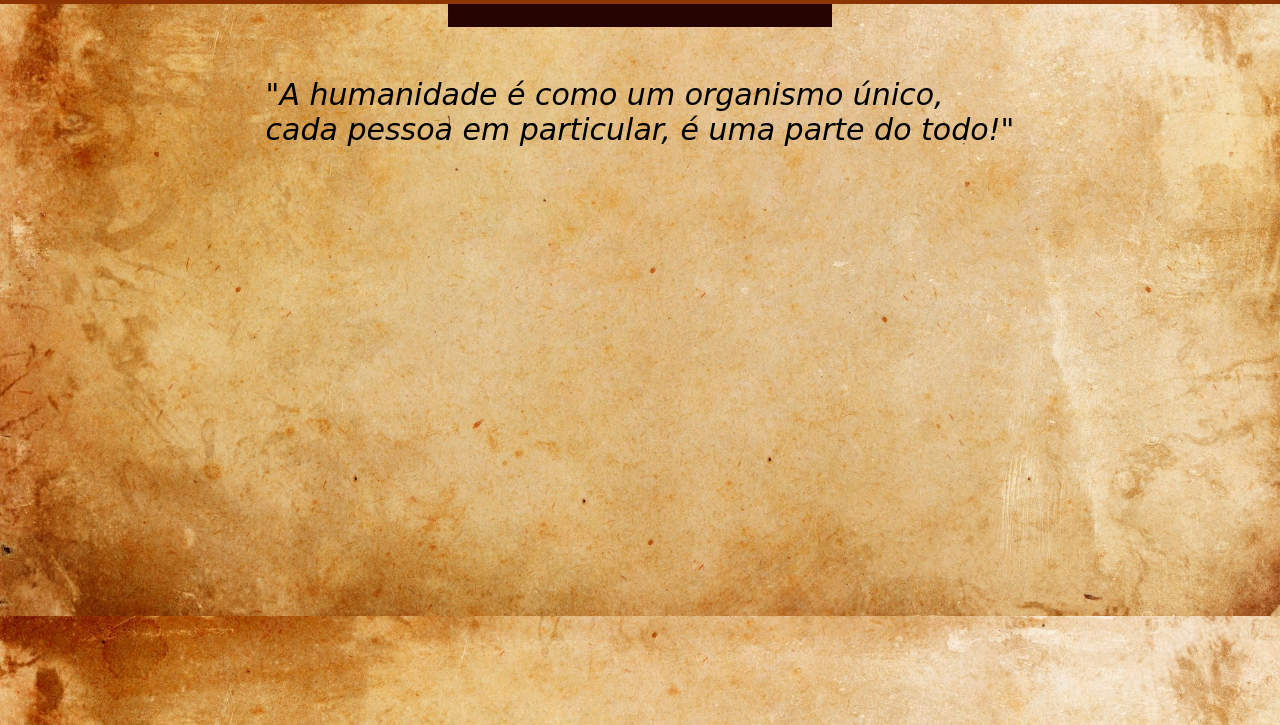
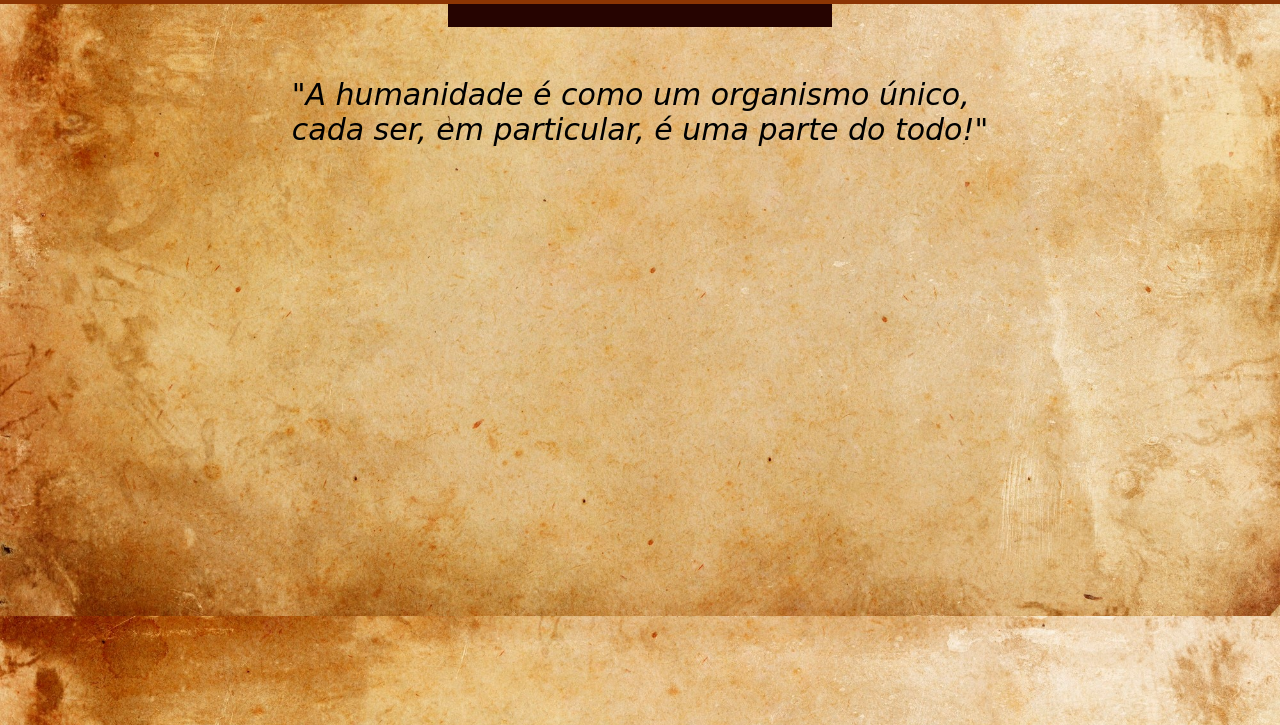
Before and after one commit to JoaoGalliano/Site, a website: page Jornada/public/index.html in a window 1280 px wide. Shown: the part 75-800 px from the top of the page. Drawn offline with Linux system fonts and the light colour scheme; no server answers; a web font is replaced by a local one.

Commit message:
Pós-produção

```diff
--- a/Jornada/public/index.html
+++ b/Jornada/public/index.html
@@ -42,7 +42,7 @@
         <div class="container">
             <p>
                 <i>"A humanidade é como um organismo único,<br>
-                   cada pessoa em particular, é uma parte do todo!"
+                   cada ser, em particular, é uma parte do todo!"
 
                 </i>
             </p>
```
Also changed, not shown: 1 other file.
